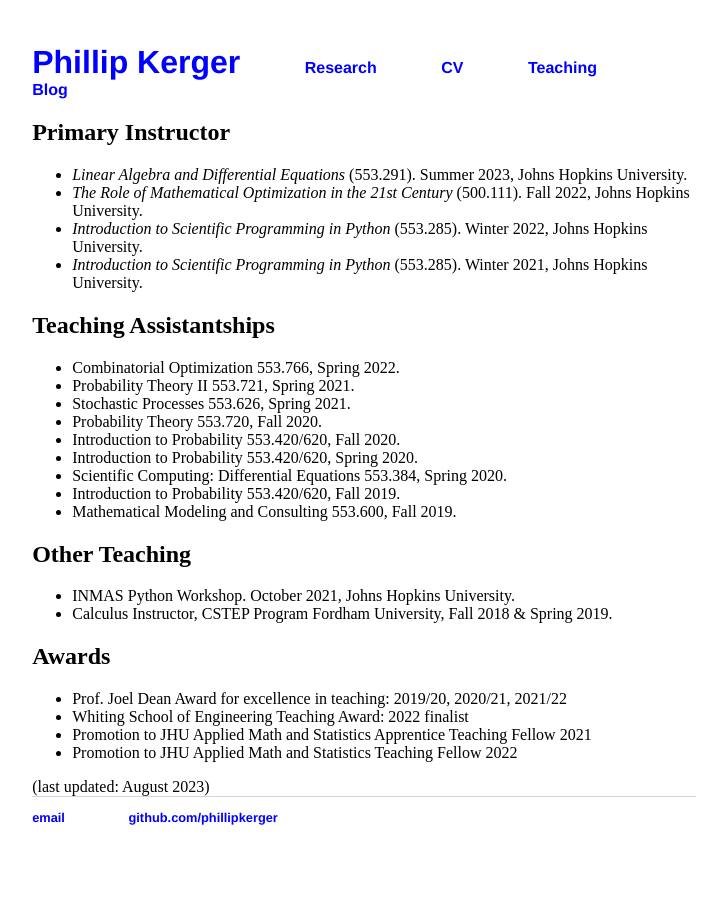
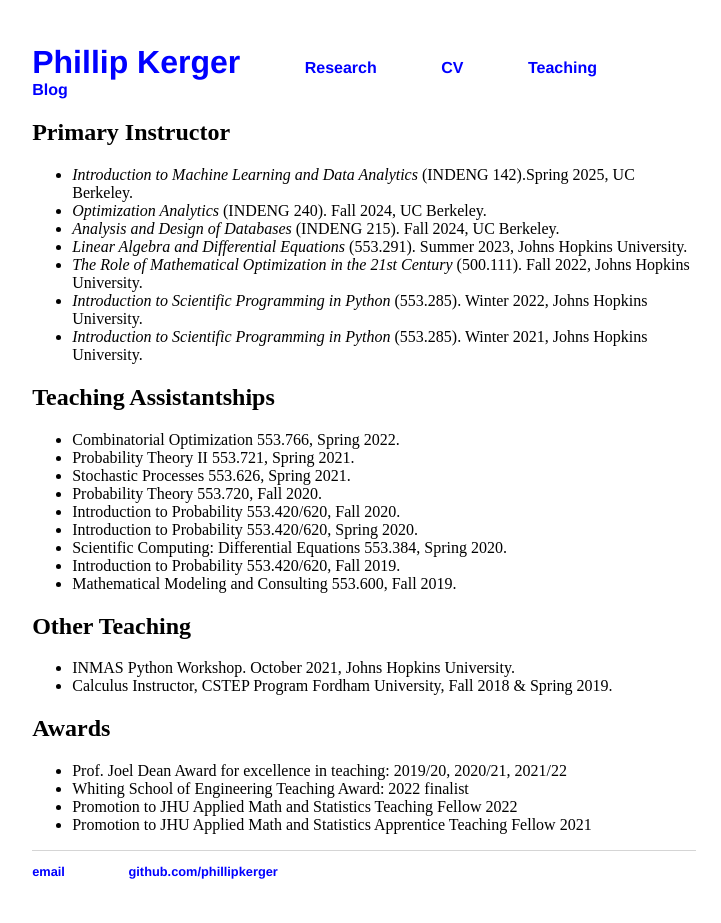
Before and after one commit to PhillipKerger/phillipkerger.github.io, a Jekyll site: the page built from teaching/index.html, in a window 1280 px wide. Shown: the whole page, without its empty margins (276-997 px from the left). Built offline with Jekyll 4.4.1, drawn with Linux system fonts in a browser that asks for light colours; before the commit the page ends 900 px from its top, so only the background shows below that.

Commit message:
Update index.html

```diff
--- a/teaching/index.html
+++ b/teaching/index.html
@@ -6,6 +6,9 @@
 
 	<h2>Primary Instructor</h2>
 	<ul>
+		<li> <i>Introduction to Machine Learning and Data Analytics</i> (INDENG 142).Spring 2025, UC Berkeley.</li>
+		<li> <i>Optimization Analytics</i> (INDENG 240). Fall 2024, UC Berkeley.</li>
+		<li> <i>Analysis and Design of Databases</i> (INDENG 215). Fall 2024, UC Berkeley.</li>
 		<li> <i>Linear Algebra and Differential Equations</i> (553.291). Summer 2023, Johns Hopkins University.</li>
 		<li> <i>The Role of Mathematical Optimization in the 21st Century</i> (500.111). Fall 2022, Johns Hopkins University.</li>
 		<li> <i>Introduction to Scientific Programming in Python</i> (553.285). Winter 2022, Johns Hopkins University. </li>
@@ -38,8 +41,7 @@
 	<ul>
 		<li> Prof. Joel Dean Award for excellence in teaching: 2019/20, 2020/21, 2021/22</li>
 		<li> Whiting School of Engineering Teaching Award: 2022 finalist </li>
+		<li> Promotion to JHU Applied Math and Statistics Teaching Fellow 2022 </li>
 		<li> Promotion to JHU Applied Math and Statistics Apprentice Teaching Fellow 2021 </li>
-		<li> Promotion to JHU Applied Math and Statistics Teaching Fellow 2022 </li>
 	</ul>
-(last updated: August 2023)
 </div><!-- /.blurb -->
```
